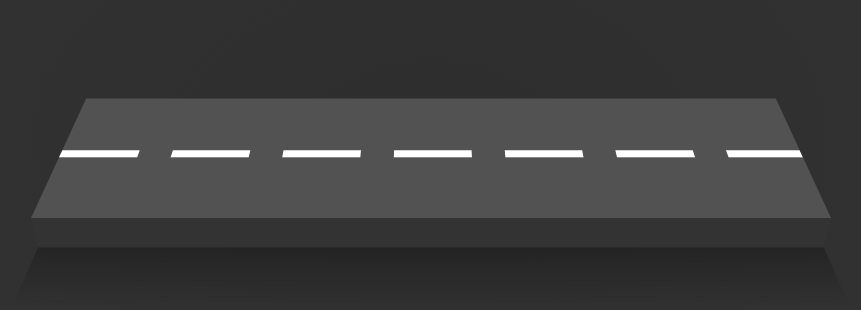
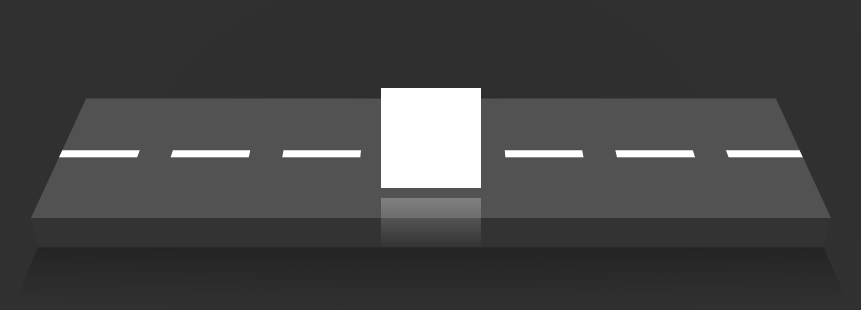
Before and after one commit to BAsnetSujan420/CSS-Playground, a plain HTML site: page CSS Animations/treadmill-box.html in a window 1280 px wide. Shown: the part 262-572 px from the top of the page, without its empty margins (209-1070 px from the left). Drawn offline with Linux system fonts and the light colour scheme.

Commit message:
Added box with reflection on top of treadmill

```diff
--- a/CSS Animations/css/treadmill-box-style.css
+++ b/CSS Animations/css/treadmill-box-style.css
@@ -70,3 +70,20 @@
   height: 60px;
   background: linear-gradient(rgba(0, 0, 0, 0.25), transparent);
 }
+
+.box {
+  position: absolute;
+  width: 100%;
+  display: flex;
+  justify-content: center;
+  align-items: center;
+  -webkit-box-reflect: below 10px
+    linear-gradient(transparent, transparent, #0004);
+}
+
+.square {
+  position: relative;
+  width: 100px;
+  height: 100px;
+  background: #fff;
+}
--- a/CSS Animations/treadmill-box.html
+++ b/CSS Animations/treadmill-box.html
@@ -12,6 +12,9 @@
       <div class="infinite">
         <div class="shadow"></div>
       </div>
+      <div class="box">
+        <div class="square"></div>
+      </div>
     </div>
   </body>
 </html>
```
